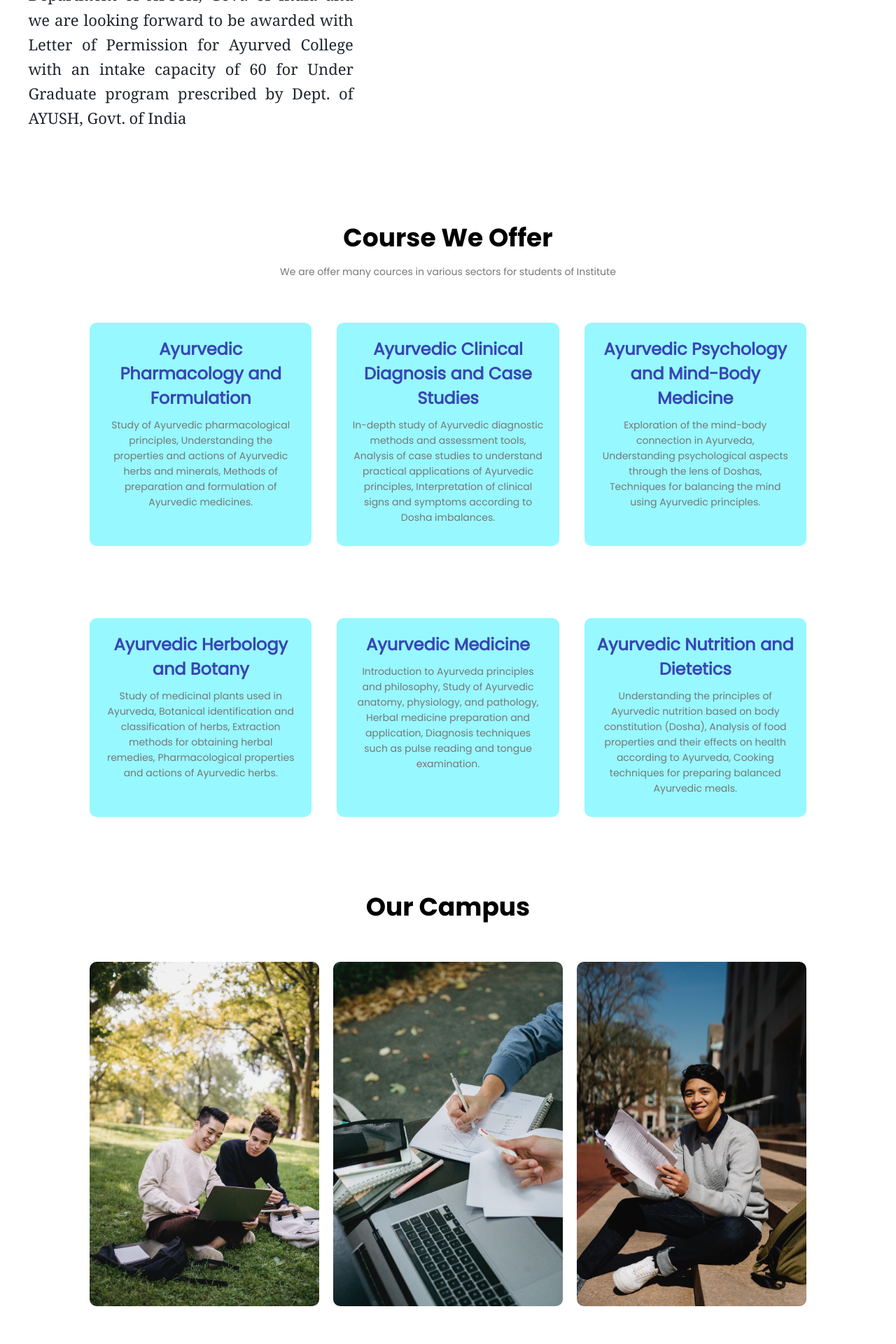
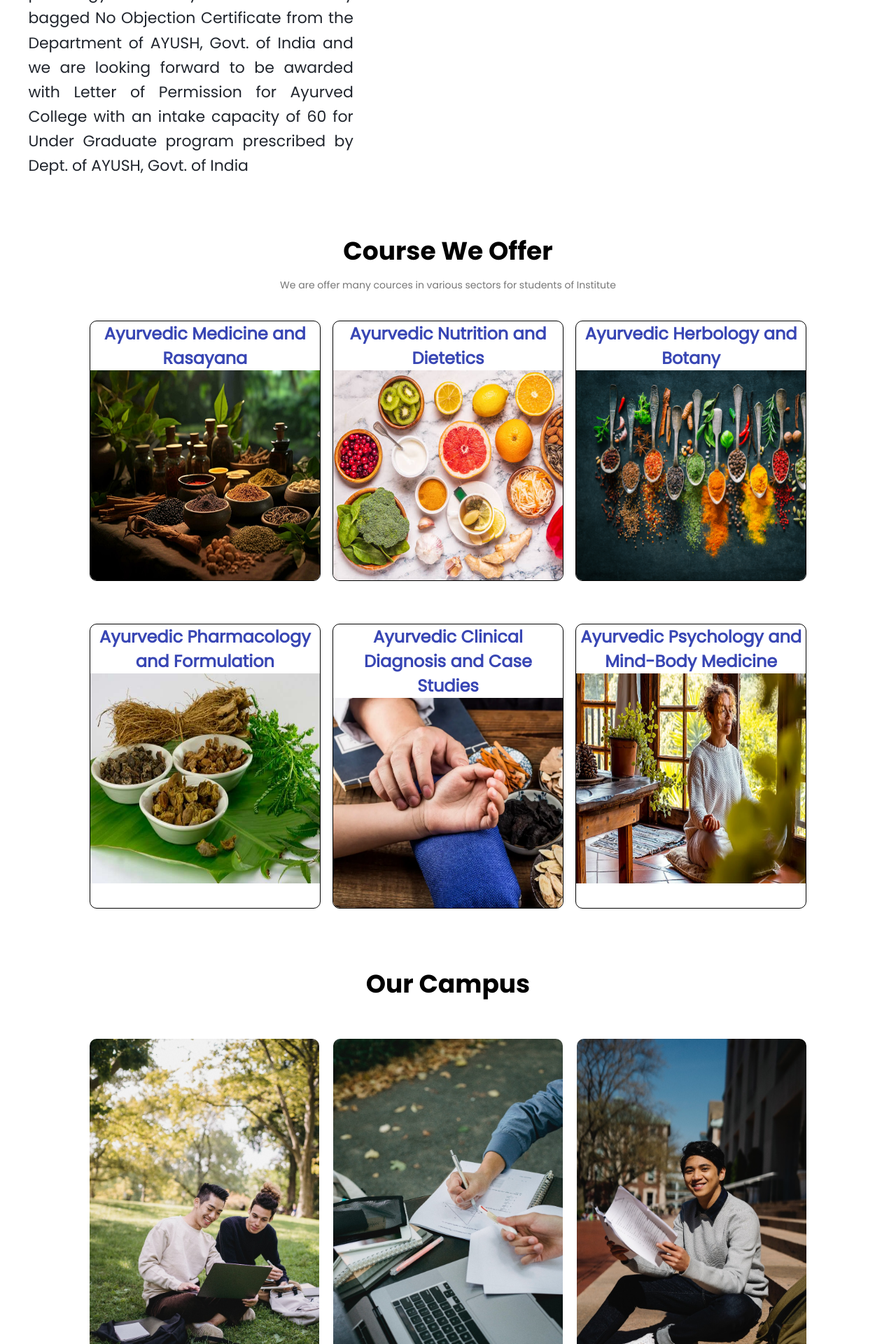
Before and after one commit to purucrqzy/Ayurvedik_website, a PHP site: page / in a window 1280 px wide. Shown: the part 2000-3920 px from the top of the page at 70% size. Run offline with PHP 8.4, Linux system fonts and the light colour scheme.

Commit message:
added 6 courses with animation

```diff
--- a/aayurvedik_collage/css/main_style.css
+++ b/aayurvedik_collage/css/main_style.css
@@ -292,7 +292,7 @@ h2 {
 }
 .content h4{
 
-    font-family: 'Times New Roman';
+    font-family: myFirstFont, Verdana, Geneva, Tahoma, sans-serif;
     font-size: 32px;
     text-align: center;
     color: #20252d !important;
@@ -300,7 +300,7 @@ h2 {
 
 }
 .content p {
-    font-family: Georgia, 'Times New Roman', Times, serif;
+    font-family: myFirstFont, Verdana, Geneva, Tahoma, sans-serif;
     font-size: 22px;
     line-height: 1.6;
     text-align: justify;
@@ -338,13 +338,13 @@ h2 {
 
 
 
-/* Course */
+/* Course all 6 */
 
- .course{
+.campus2{
     width: 80%;
     margin: auto;
     text-align: center;
-    padding-top: 100px;
+    padding-top: 50px;
 }
 h1{
     font-size: 36px;
@@ -357,74 +357,64 @@ p{
     line-height: 22px;
     padding: 10px;
 }
-.row{
-    margin-top: 5%;
+.campus-col2{
+    flex-basis: 32%;
+    border: solid black 1px;
+    border-radius: 10px;
+    margin-bottom: 30px;
+    position: relative;
+    overflow: hidden;
+}
+.row2{
+    margin-top:3%;
+    margin-bottom: auto;
     display: flex;
     justify-content: space-between;
 }
-.course-col{
-    flex-basis: 31%;
-    background: #97f8ff;
-    border-radius: 10px;
-    margin-bottom:5%;
-    padding: 20px 12px;
-    box-sizing: border-box;
+
+.campus-col2 img{
+    width: 400px;
+    height: 300px;
+    display: block;
+}
+
+.layer2{
+    background: transparent;
+    height: 100%;
+    width: 100%;
+    position: absolute;
+    top: 0%;
+    left: 0%;
     transition: 0.5s;
 }
-h3{
-    text-align: center;
-    font-weight: 600;
-    margin: 10px 0px;
-}
-.course-col:hover{
-    box-shadow: 10px 10px 24px 0px rgba(0,0,0,0.4);
+
+.layer2:hover{
+    background: rgba(0, 245, 253, 0.534);
+
+    /* rgba(253, 0, 0, 0.7); */
 }
 
-/*2nd cources*/
-.course1{
-    width: 80%;
-    margin: auto;
+.layer2 p{
+    width: 100%;
+    font-weight: 500;
+    color: #fff;
+    font-size: 20px;
+    bottom: 0%;
+    left: 50%;
     text-align: center;
-    padding-top: 1px;
-}
-h1{
-    font-size: 36px;
-    font-weight: 300;
-}
-p{
-    color:#777;
-    font-size: 14px;
-    font-weight: 300;
-    line-height: 22px;
-    padding: 10px;
-}
-.row1{
-    margin-top: 5%;
-    display: flex;
-    justify-content: space-between;
-}
-.course-col1{
-    flex-basis: 31%;
-    background: #97f8ff;
-    border-radius: 10px;
-    margin-bottom:5%;
-    padding: 20px 12px;
-    box-sizing: border-box;
+    transform: translate(-50%);
+    position: absolute;
+    opacity: 0;
     transition: 0.5s;
 }
-h3{
-    text-align: center;
-    font-weight: 600;
-    margin: 10px 0px;
-}
-.course-col1:hover{
-    box-shadow: 10px 10px 24px 0px rgba(0,0,0,0.4);
+
+.layer2:hover p{
+    opacity: 1;
+    bottom: 30%;
 }
 
 
-
-    /*Campus*/
-
+/*Campus*/
 
 .campus{
     width: 80%;
@@ -439,6 +429,12 @@ h3{
     position: relative;
     overflow: hidden;
 }
+.row3{
+    margin-top: 5%;
+    display: flex;
+    justify-content: space-between;
+}
+
 .campus-col img{
     width: 100%;
     display: block;
@@ -479,35 +475,41 @@ h3{
 
 /* Facilities */
 
-.facilities{
+.facilities1{
     width: 80%;
     margin: auto;
     text-align: center;
     padding-top: 50px;
 }
 
-.facilities-col{
+.facilities1-col{
     flex-basis: 31%;
     border-radius: 10px;
     margin-bottom: 5%;
     text-align: left;
 }
-.facilities-col img{
-    width: 100%;
+.row{
+    margin-top: 5%;
+    display: flex;
+    justify-content: space-between;
+}
+.facilities1-col img{
+    width: 300px;
+    height: 300px;
     border-radius: 10px;
     transition: 0.5s;
 }
-.facilities-col p{
+.facilities1-col p{
     padding: 0%;
 }
 
-.facilities-col h3{
+.facilities1-col h3{
     margin-top: 16px;
     margin-bottom: 15px;
     text-align: left;
 }
 
-.facilities-col img:hover{
+.facilities1-col img:hover{
     box-shadow: 3.5px 5px 15px 10px rgba(0, 0, 0, 0.308);
 }
 
--- a/aayurvedik_collage/index.html
+++ b/aayurvedik_collage/index.html
@@ -110,49 +110,73 @@
 
     <!--Course of Collage-->
 
-
+<!--
     <section class="course" id="course_call">
         <h1>Course We Offer</h1>
         <p>We are offer many cources in various sectors for students of Institute</p>
 
         <div class="row">
-            <div class="course-col">
-                <h2>Ayurvedic Pharmacology and Formulation</h2>
-                <p>Study of Ayurvedic pharmacological principles, Understanding the properties and actions of Ayurvedic herbs and minerals, Methods of preparation and formulation of Ayurvedic medicines.</p>
+
+        </div>
+    </section>
+-->
+    <!--Second 3 Cources-->
+
+    <section class="campus2" id="course_call" >
+        <h1>Course We Offer</h1>
+        <p>We are offer many cources in various sectors for students of Institute</p>
+
+        <div class="row2">
+            <div class="campus-col2">
+                <h2>Ayurvedic Medicine and Rasayana </h2>
+                <img src="image/ayurvedic-medicines.png" alt="">
+                <div class="layer2">
+                    <p>Introduction to Ayurveda principles and philosophy, Study of Ayurvedic anatomy, physiology, and pathology, Herbal medicine preparation and application, Diagnosis techniques such as pulse reading and tongue examination. </p>
+                </div>
             </div>
 
-            <div class="course-col">
-                <h2>Ayurvedic Clinical Diagnosis and Case Studies</h2>
-                <p>In-depth study of Ayurvedic diagnostic methods and assessment tools, Analysis of case studies to understand practical applications of Ayurvedic principles, Interpretation of clinical signs and symptoms according to Dosha imbalances. </p>
+            <div class="campus-col2">
+                <h2>Ayurvedic Nutrition and  <br> Dietetics</h2>
+                <img src="image/ayurvedic-nuteritions.png" alt="">
+                <div class="layer2">
+                    <p>Understanding the principles of Ayurvedic nutrition based on body constitution (Dosha), Analysis of food properties and their effects on health according to Ayurveda, Cooking techniques for preparing balanced Ayurvedic meals. </p>
+                </div>
             </div>
 
-            <div class="course-col">
-                <h2>Ayurvedic Psychology and Mind-Body Medicine</h2>
-                <p>Exploration of the mind-body connection in Ayurveda, Understanding psychological aspects through the lens of Doshas, Techniques for balancing the mind using Ayurvedic principles. </p>
+            <div class="campus-col2">
+                <h2>Ayurvedic Herbology and Botany</h2>
+                <img src="image/ayurvedic-herbs.png" alt="">
+                <div class="layer2">
+                    <p>Study of medicinal plants used in Ayurveda, Botanical identification and classification of herbs, Extraction methods for obtaining herbal remedies, Pharmacological properties and actions of Ayurvedic herbs.</p>
+                </div>
             </div>
         </div>
-    </section>
-
-    <!--Second 3 Cources-->
-
-    <section class="course1" id="course_call1">
-
-        <div class="row1">
-            <div class="course-col1">
-                <h2>Ayurvedic Herbology and Botany</h2>
-                <p>Study of medicinal plants used in Ayurveda, Botanical identification and classification of herbs, Extraction methods for obtaining herbal remedies, Pharmacological properties and actions of Ayurvedic herbs.</p>
+        <div class="row2">
+            <div class="campus-col2">
+                <h2>Ayurvedic Pharmacology and Formulation</h2>
+                <img src="image/Ayurvedic_Pharmacology.png" alt="">
+                <div class="layer2">
+                    <p>Study of Ayurvedic pharmacological principles, Understanding the properties and actions of Ayurvedic herbs and minerals, Methods of preparation and formulation of Ayurvedic medicines.</p>
+                </div>
             </div>
 
-            <div class="course-col1">
-                <h2>Ayurvedic Medicine</h2>
-                <p>Introduction to Ayurveda principles and philosophy, Study of Ayurvedic anatomy, physiology, and pathology, Herbal medicine preparation and application, Diagnosis techniques such as pulse reading and tongue examination. </p>
+            <div class="campus-col2">
+                <h2>Ayurvedic Clinical Diagnosis and Case Studies</h2>
+                <img src="image/ayurvedic-clicnical-diagonisis.png" alt="">
+                <div class="layer2">
+                    <p>In-depth study of Ayurvedic diagnostic methods and assessment tools, Analysis of case studies to understand practical applications of Ayurvedic principles, Interpretation of clinical signs and symptoms according to Dosha imbalances. </p>
+                </div>
             </div>
 
-            <div class="course-col1">
-                <h2>Ayurvedic Nutrition and Dietetics</h2>
-                <p>Understanding the principles of Ayurvedic nutrition based on body constitution (Dosha), Analysis of food properties and their effects on health according to Ayurveda, Cooking techniques for preparing balanced Ayurvedic meals. </p>
+            <div class="campus-col2">
+                <h2>Ayurvedic Psychology and Mind-Body Medicine</h2>
+                <img src="image/arurvedik pshycology.png" alt="">
+                <div class="layer2">
+                    <p>Exploration of the mind-body connection in Ayurveda, Understanding psychological aspects through the lens of Doshas, Techniques for balancing the mind using Ayurvedic principles. </p>
+                </div>
             </div>
         </div>
+
     </section>
 
     <!--Campus Section-->
@@ -161,7 +185,7 @@
         <h1> Our Campus</h1>
         <!-- <p>Lorem ipsum dolor sit amet consectetur adipisicing elit. Quibusdam quisquam atque non voluptate</p> -->
 
-            <div class="row">
+            <div class="row3">
                 <div class="campus-col">
                     <img src="image/cm1.jfif" alt="">
                     <div class="layer">
@@ -187,24 +211,24 @@
 
     <!--Facilities Section-->
 
-    <section class="facilities">
+    <section class="facilities1">
         <h1> Our facilities</h1>
         <p>Facilities provide for Students by Gokul Global University</p>
 
         <div class="row">
-            <div class="facilities-col">
+            <div class="facilities1-col">
                 <img src="image/canteen.jpeg" alt="">
                 <h3>Canteen</h3>
                 <p>The objective of the Canteen and meal service is to protect by reducing the risk of foodborne illness, with proper sanitary conditions.</p>
             </div>
 
-            <div class="facilities-col">
+            <div class="facilities1-col">
                 <img src="image/auditorium.jfif" alt="">
                 <h3>Auditorium</h3>
                 <p>The college is having a huge indoor auditorium with a professionally-deployed acoustic system and a seating capacity of about 200 people.</p>
             </div>
 
-            <div class="facilities-col">
+            <div class="facilities1-col">
                 <img src="image/hostel.jpeg" alt="">
                 <h3>Hostel</h3>
                 <p>hostel consists of a separate mess, administrative office, warden quarter. In addition to well furnished rooms.</p>
```
Also changed, not shown: aayurvedik_collage/image/Ayurvedic_Pharmacology.png (added), aayurvedik_collage/image/arurvedik pshycology.png (added), aayurvedik_collage/image/ayurvedic-clicnical-diagonisis.png (added), aayurvedik_collage/image/ayurvedic-herbs.png (added), aayurvedik_collage/image/ayurvedic-medicines.png, aayurvedik_collage/image/ayurvedic-nuteritions.png (added).
